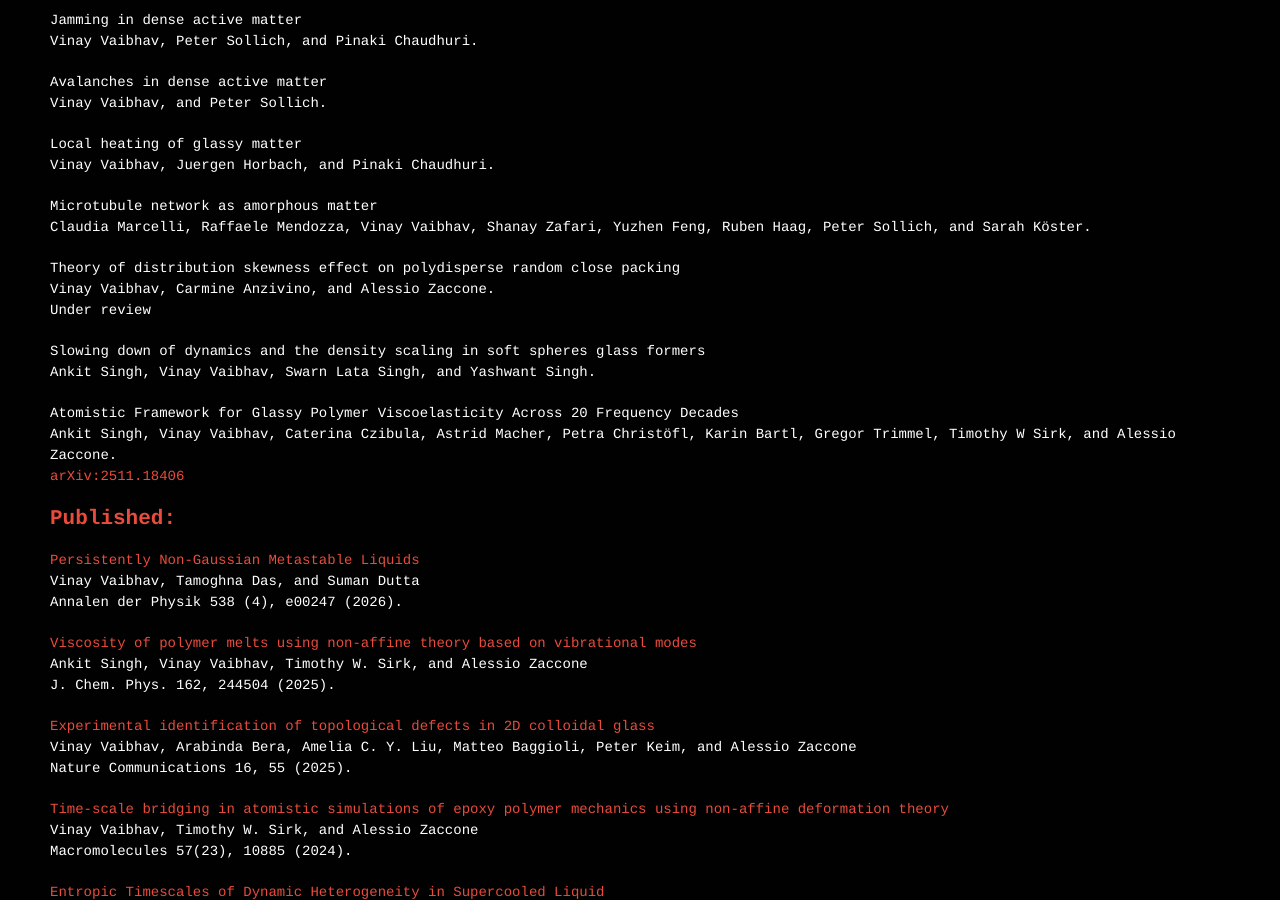
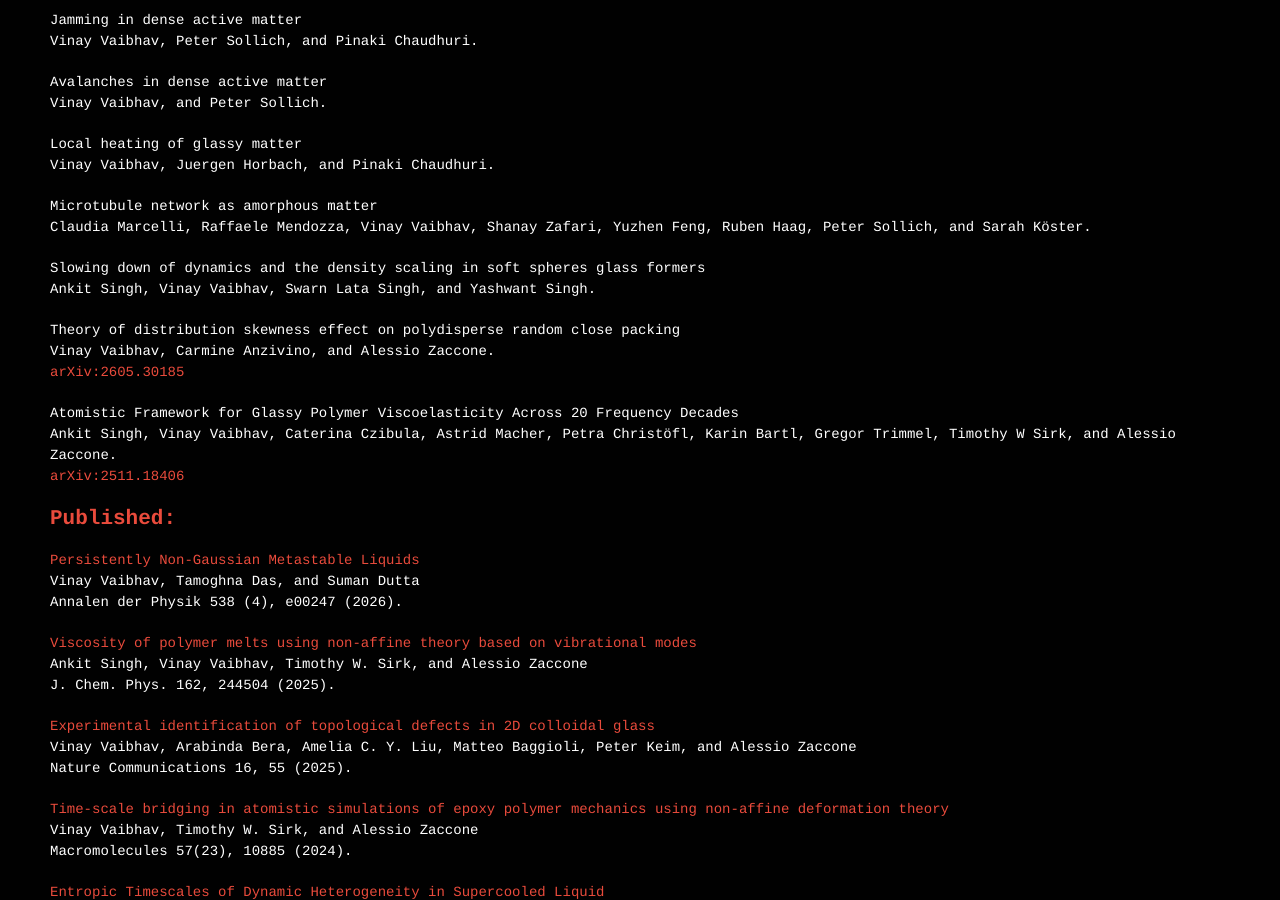
Before and after one commit to vinayphys/vinayphys.github.io, a Jekyll site: the page built from Publications.md, in a window 1280 px wide and 900 px high, scrolled down 1055 px. Built offline with Jekyll 4.4.1, drawn with Linux system fonts in a browser that asks for light colours; our own code applies the rules of GitHub Pages for plain Markdown files; a script that is not in the unit is left out.

Commit message:
Update Publications.md

```diff
--- a/Publications.md
+++ b/Publications.md
@@ -20,12 +20,12 @@ Vinay Vaibhav, Juergen Horbach, and Pinaki Chaudhuri.
 Microtubule network as amorphous matter
 Claudia Marcelli, Raffaele Mendozza, Vinay Vaibhav, Shanay Zafari, Yuzhen Feng, Ruben Haag, Peter Sollich, and Sarah Köster.
 
+Slowing down of dynamics and the density scaling in soft spheres glass formers
+Ankit Singh, Vinay Vaibhav, Swarn Lata Singh, and Yashwant Singh.
+
 Theory of distribution skewness effect on polydisperse random close packing
 Vinay Vaibhav, Carmine Anzivino, and Alessio Zaccone.
-Under review
-
-Slowing down of dynamics and the density scaling in soft spheres glass formers
-Ankit Singh, Vinay Vaibhav, Swarn Lata Singh, and Yashwant Singh.
+[arXiv:2605.30185](https://arxiv.org/abs/2605.30185)
 
 Atomistic Framework for Glassy Polymer Viscoelasticity Across 20 Frequency Decades
 Ankit Singh, Vinay Vaibhav, Caterina Czibula, Astrid Macher, Petra Christöfl, Karin Bartl, Gregor Trimmel, Timothy W Sirk, and Alessio Zaccone.
```
